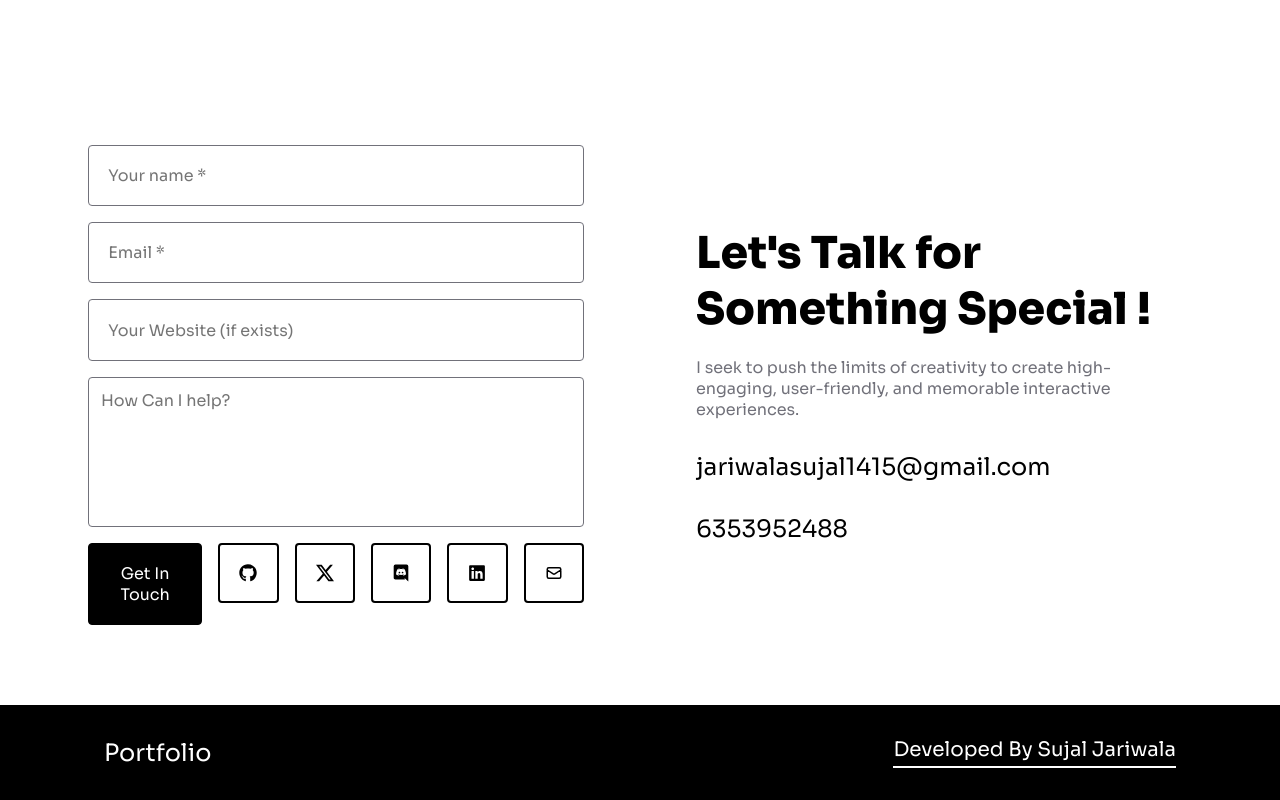
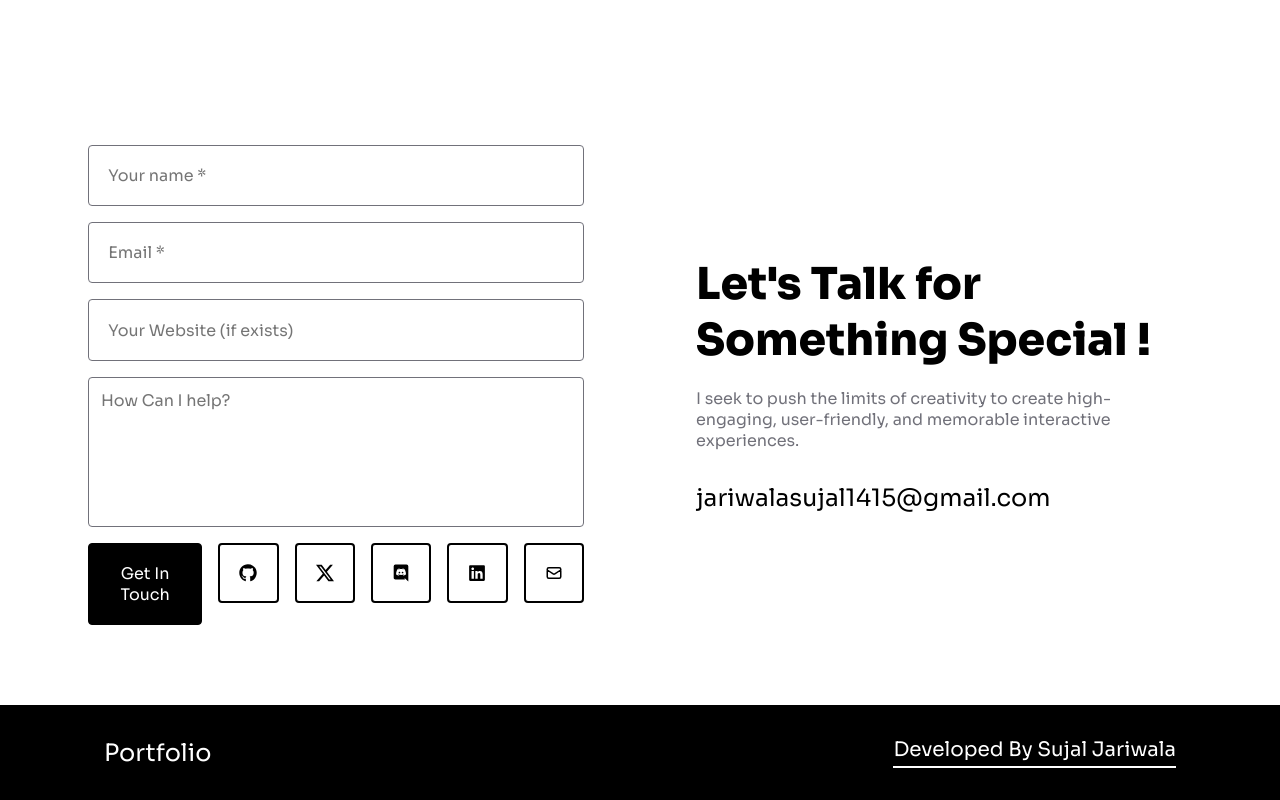
Before and after one commit to Sujal-Jariwala/personalPortfolio, a React (Vite) app: page / in a window 1280 px wide. Shown: the part 4142-4942 px from the top of the page. Built offline with nearby package versions, Linux system fonts and the light colour scheme.

Commit message:
some changes

```diff
--- a/src/components/Contact/Contact.tsx
+++ b/src/components/Contact/Contact.tsx
@@ -92,7 +92,6 @@ const Contact = forwardRef<HTMLElement>((_,ref)=>{
                         <h2>Let's Talk for <br />Something Special !</h2>
                         <p>I seek to push the limits of creativity to create high-engaging, user-friendly, and memorable interactive experiences.</p>
                         <a href="mailto:jariwalasujal1415@gmail.com">jariwalasujal1415@gmail.com</a>
-                        <a href="tel:+91 6353952488">6353952488</a>
                     </div>
                 </div>
             </div>
```
Also changed, not shown: 1 other file (tests, documents, lock files or other folders).
